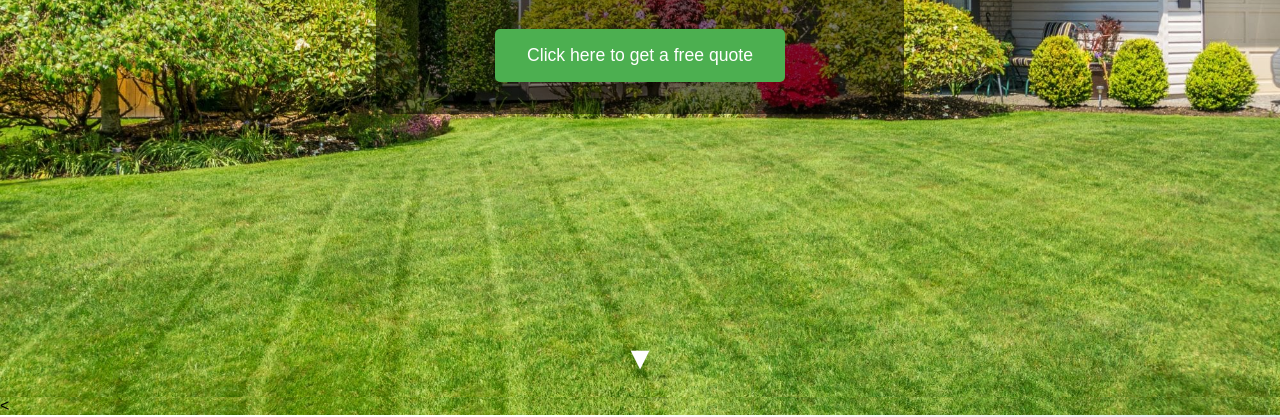
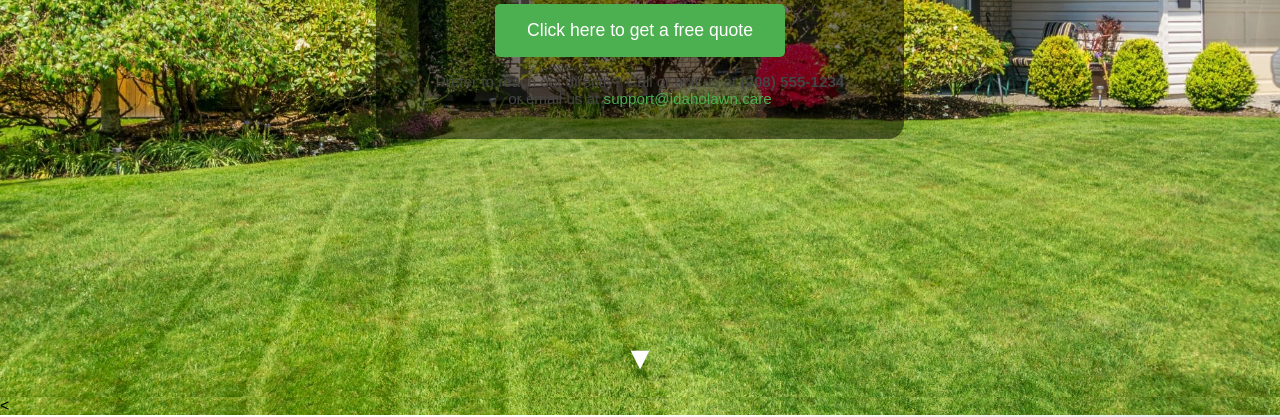
Before and after one commit to barraged/LawnCarePlus, a plain HTML site: page index.html in a window 1280 px wide. Shown: the part 403-820 px from the top of the page. Drawn offline with Linux system fonts and the light colour scheme.

Commit message:
Update index.html

```diff
--- a/index.html
+++ b/index.html
@@ -13,6 +13,10 @@
       <h1>Idaho Lawn Care+</h1>
       <p class="motto">“Local yard profesionals. Strong bonds, perfect lawns.”</p>
       <a href="quote.html" class="cta-button">Click here to get a free quote</a>
+      <p style="margin-top: 1rem; text-align: center; font-size: 0.95rem; color: #444;">
+  Prefer to reach out directly? Call or text us at <strong>(208) 555-1234</strong><br>
+  or email us at <a href="mailto:support@idaholawn.care" style="color: #4CAF50; text-decoration: none;">support@idaholawn.care</a>
+</p>
     </div>
     <a href="#quote" class="scroll-down">&#x25BC;</a>
   </section>
```
